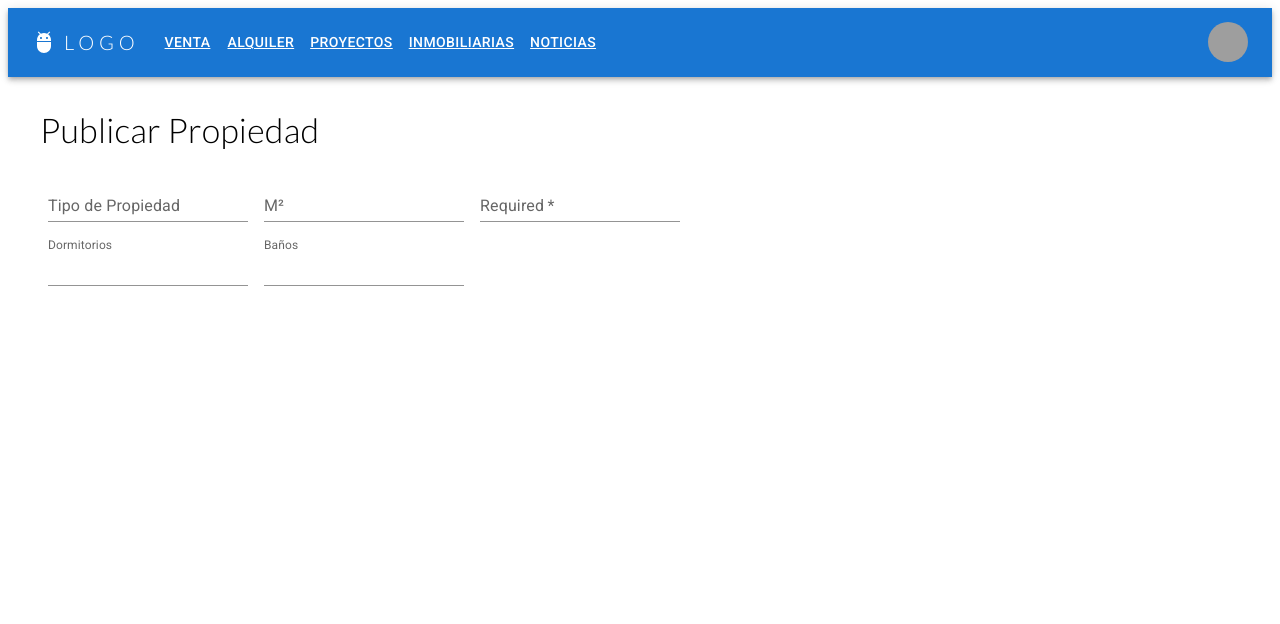
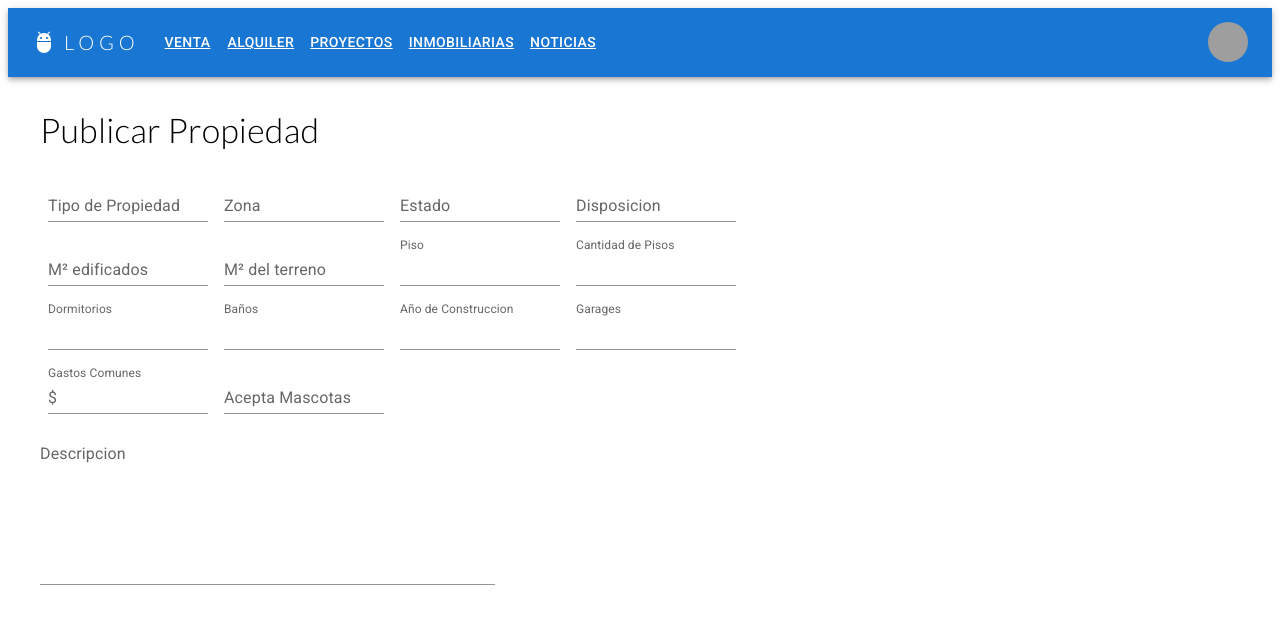
Before and after one commit to elfabito/proyecto-final-marketplace, a React (Create React App) app: page /publicar in a window 1280 px wide. Shown: the top 624 px of the page. Built offline with nearby package versions, Linux system fonts and the light colour scheme; grey boxes are pictures that could not be loaded; what react-swipeable-views-utils would draw is missing.

Commit message:
agregado de opciones y descripcion

```diff
--- a/src/componentes/PublicarForm.js
+++ b/src/componentes/PublicarForm.js
@@ -3,6 +3,13 @@ import Box from '@mui/material/Box';
 import TextField from '@mui/material/TextField';
 import "./PublicarForm.css"
 import { Typography } from '@mui/material';
+import FormControl from '@mui/material/FormControl';
+import InputLabel from '@mui/material/InputLabel';
+import Input from '@mui/material/Input';
+import InputAdornment from '@mui/material/InputAdornment';
+
+// https://www.bezkoder.com/react-image-upload-preview/
+
 
 export default function FormPropsTextFields() {
   return (
@@ -13,7 +20,7 @@ export default function FormPropsTextFields() {
     <Box
       component="form"
       sx={{
-        '& .MuiTextField-root': { m: 1, width: '25ch' },
+        '& .MuiTextField-root': { m: 1, width: '20ch' },
       }}
       noValidate
       autoComplete="off"
@@ -25,17 +32,54 @@ export default function FormPropsTextFields() {
           variant="standard"
         />
         <TextField
-
+          id="standard-basic"
+          label="Zona"
+          variant="standard"
+        />
+        <TextField
+          id="standard-basic"
+          label="Estado"
+          variant="standard"
+        />
+        <TextField
+          id="standard-basic"
+          label="Disposicion"
+          variant="standard"
+        />
+        <TextField
         id="standard-basic"
-        label="M²"
+        label="M² edificados"
         variant="standard"
         />
         <TextField
+        id="standard-basic"
+        label="M² del terreno"
+        variant="standard"
+        />
+        <TextField
+          id="standard-number"
+          label="Piso"
+          type="number"
+          InputLabelProps={{
+            shrink: true,
+          }}
+          variant="standard"
+        />
+        <TextField
+          id="standard-number"
+          label="Cantidad de Pisos"
+          type="number"
+          InputLabelProps={{
+            shrink: true,
+          }}
+          variant="standard"
+        />
+        {/* <TextField
           required
           id="standard-required"
           label="Required"
           variant="standard"
-        />
+        /> */}
         <TextField
           id="standard-number"
           label="Dormitorios"
@@ -54,8 +98,46 @@ export default function FormPropsTextFields() {
           }}
           variant="standard"
         />
+        <TextField
+          id="standard-number"
+          label="Año de Construccion"
+          type="number"
+          InputLabelProps={{
+            shrink: true,
+          }}
+          variant="standard"
+        />
+        <TextField
+          id="standard-number"
+          label="Garages"
+          type="number"
+          InputLabelProps={{
+            shrink: true,
+          }}
+          variant="standard"
+        />
+        <FormControl  sx={{ m: 1, width: '20ch' }} variant="standard">
+          <InputLabel htmlFor="standard-adornment-amount">Gastos Comunes</InputLabel>
+          <Input
+            id="standard-adornment-amount"
+            startAdornment={<InputAdornment position="start">$</InputAdornment>}
+          />
+        </FormControl>
+        <TextField
+        id="standard-basic"
+        label="Acepta Mascotas"
+        variant="standard"
+        />
       </div>
     </Box>
+    <TextField
+          id="standard-multiline-static"
+          label="Descripcion"
+          multiline
+          rows={6}
+          variant="standard"
+          sx={{width: "60%"}}
+        />
     </div>
   );
 }
```
